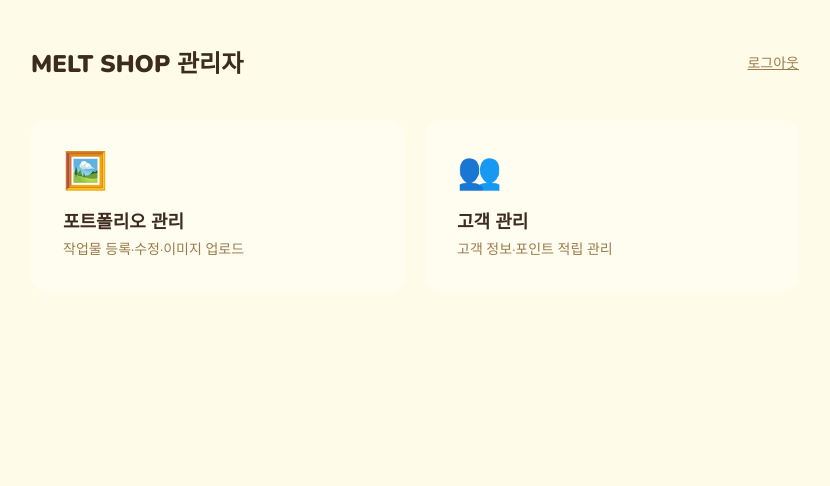
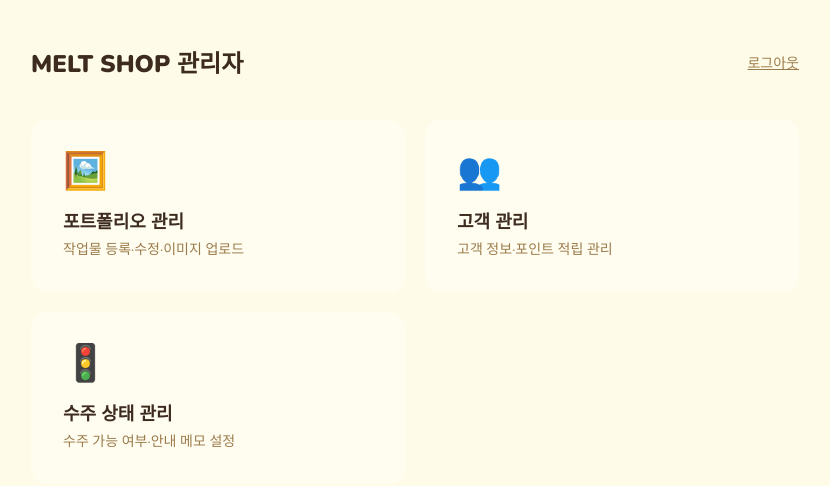
Before and after one commit to mapakun/meltshop-web, a Nuxt app: page /admin in a window 1280 px wide. Shown: the top 486 px of the page, without its empty margins (225-1055 px from the left). Built offline with nearby package versions, Linux system fonts and the light colour scheme; no server answers.

Commit message:
:wrench: add admin new card

```diff
--- a/app/pages/admin/index.vue
+++ b/app/pages/admin/index.vue
@@ -19,6 +19,11 @@
           <p class="font-black text-lg mb-1" style="color: #3D2B1F;">고객 관리</p>
           <p class="text-sm" style="color: #9B7B4B;">고객 정보·포인트 적립 관리</p>
         </NuxtLink>
+        <NuxtLink to="/admin/status" class="rounded-2xl p-8 block transition-transform hover:scale-[1.02]" style="background-color: #FFFDF0;">
+          <div class="text-4xl mb-4">🚦</div>
+          <p class="font-black text-lg mb-1" style="color: #3D2B1F;">수주 상태 관리</p>
+          <p class="text-sm" style="color: #9B7B4B;">수주 가능 여부·안내 메모 설정</p>
+        </NuxtLink>
       </div>
 
     </div>
```
